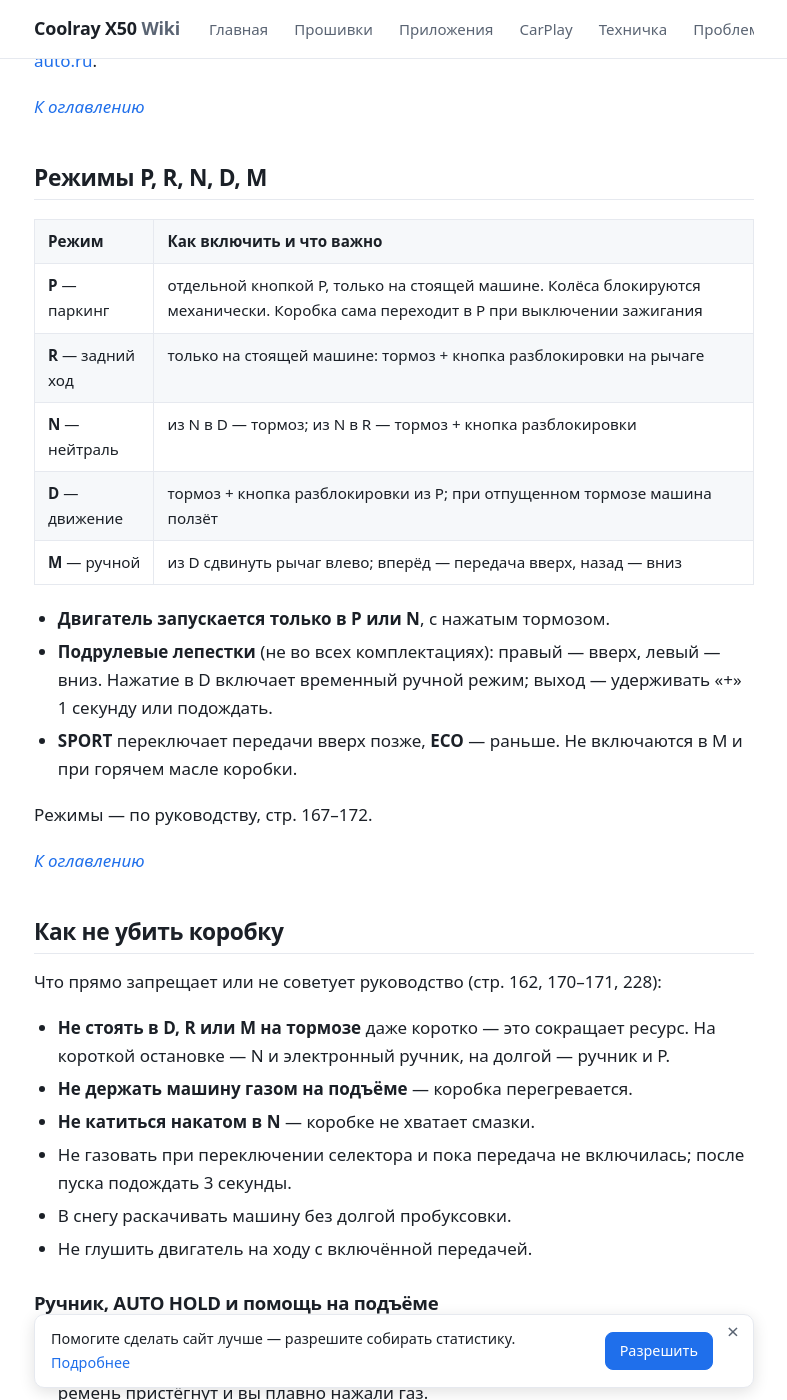
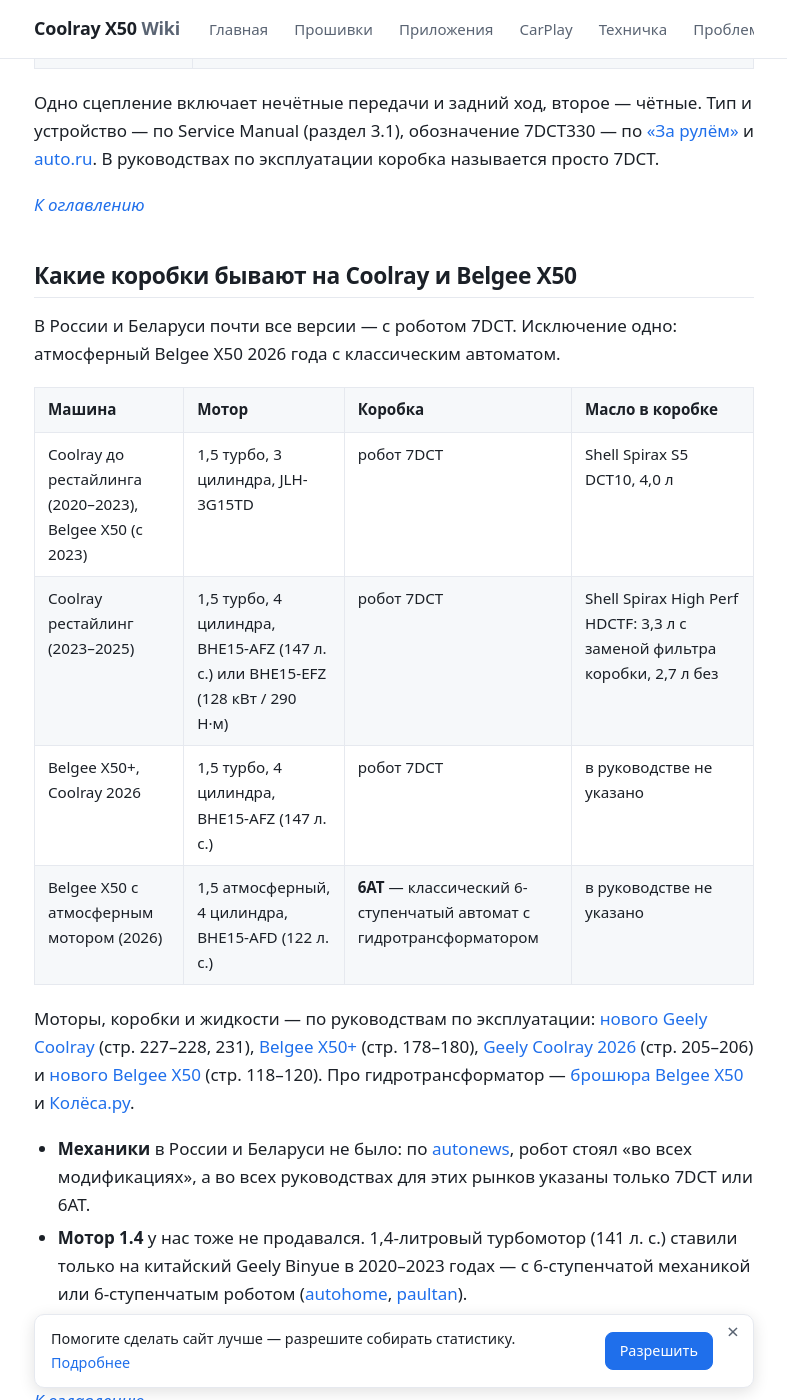
Before and after one commit to qttc/qttc.github.io, a Jekyll site: the page built from pages/dct.md, in a window 1280 px wide and 1400 px high, scrolled down 1643 px. Shown: the whole window, without its empty margins (246-1033 px from the left). Built offline with Jekyll 4.4.1, drawn with Linux system fonts in a browser that asks for light colours; some of the changed text lies outside the part shown.

Commit message:
7DCT: раздел «Какие коробки бывают» (7DCT, 6AT у атмосферного X50, масло рестайлинга HDCTF, механика и 1.4T — только Китай); versions: рестайлинг 147 л.с. — BHE15-AFZ

```diff
--- a/pages/dct.md
+++ b/pages/dct.md
@@ -2,11 +2,11 @@
 title: "Робот 7DCT Geely Coolray: режимы, замена масла, перегрев"
 layout: page
 permalink: /pages/dct/
-last_modified_at: 2026-11-13
+last_modified_at: 2026-11-20
 parent: /pages/parts/
 crumb: "Коробка 7DCT"
 faq: true
-description: "Роботизированная коробка 7DCT Geely Coolray / Belgee X50: как пользоваться P/R/N/D/M, EPB и AUTO HOLD, замена масла (сколько сливается, пробки, моменты), нужна ли адаптация, перегрев и коды ошибок, буксировка."
+description: "Роботизированная коробка 7DCT Geely Coolray / Belgee X50: как пользоваться P/R/N/D/M, EPB и AUTO HOLD, замена масла (сколько сливается, пробки, моменты), нужна ли адаптация, перегрев и коды ошибок, буксировка. Какие коробки бывают: 7DCT, автомат 6AT у атмосферного X50."
 ---
 
 # Робот 7DCT Geely Coolray / Belgee X50: режимы, масло, перегрев
@@ -34,7 +34,26 @@ description: "Роботизированная коробка 7DCT Geely Coolray
 | Привод сцеплений | электрогидравлический: два привода со своими блоками управления и бачками |
 | Охлаждение | электрический масляный насос и маслоохладитель, охлаждаемый антифризом двигателя |
 
-Одно сцепление включает нечётные передачи и задний ход, второе — чётные. Тип и устройство — по Service Manual (раздел 3.1), обозначение 7DCT330 — по [«За рулём»](https://www.zr.ru/content/articles/960251-skolko-prosluzhit-robot-geely-i-chery-prognoz/) и [auto.ru](https://auto.ru/mag/article/vsyo-o-nadyozhnosti-geely-coolray-i-pokoleniya-harakternye-problemy-kompaktnogo-krossovera/).
+Одно сцепление включает нечётные передачи и задний ход, второе — чётные. Тип и устройство — по Service Manual (раздел 3.1), обозначение 7DCT330 — по [«За рулём»](https://www.zr.ru/content/articles/960251-skolko-prosluzhit-robot-geely-i-chery-prognoz/) и [auto.ru](https://auto.ru/mag/article/vsyo-o-nadyozhnosti-geely-coolray-i-pokoleniya-harakternye-problemy-kompaktnogo-krossovera/). В руководствах по эксплуатации коробка называется просто 7DCT.
+
+_[К оглавлению](#оглавление)_
+
+## Какие коробки бывают на Coolray и Belgee X50
+
+В России и Беларуси почти все версии — с роботом 7DCT. Исключение одно: атмосферный Belgee X50 2026 года с классическим автоматом.
+
+| Машина | Мотор | Коробка | Масло в коробке |
+| --- | --- | --- | --- |
+| Coolray до рестайлинга (2020–2023), Belgee X50 (с 2023) | 1,5 турбо, 3 цилиндра, JLH-3G15TD | робот 7DCT | Shell Spirax S5 DCT10, 4,0 л |
+| Coolray рестайлинг (2023–2025) | 1,5 турбо, 4 цилиндра, BHE15-AFZ (147 л. с.) или BHE15-EFZ (128 кВт / 290 Н·м) | робот 7DCT | Shell Spirax High Perf HDCTF: 3,3 л с заменой фильтра коробки, 2,7 л без |
+| Belgee X50+, Coolray 2026 | 1,5 турбо, 4 цилиндра, BHE15-AFZ (147 л. с.) | робот 7DCT | в руководстве не указано |
+| Belgee X50 с атмосферным мотором (2026) | 1,5 атмосферный, 4 цилиндра, BHE15-AFD (122 л. с.) | **6AT** — классический 6-ступенчатый автомат с гидротрансформатором | в руководстве не указано |
+
+Моторы, коробки и жидкости — по руководствам по эксплуатации: [нового Geely Coolray](https://cdn.perxis.ru/originals/d1elmp8beucc73er1hd0/original) (стр. 227–228, 231), [Belgee X50+](https://cdn.perxis.ru/originals/d8632e8beucc73ceoa10/original) (стр. 178–180), [Geely Coolray 2026](https://cdn.perxis.ru/originals/d8fd7tobeucc73ceqlf0/original) (стр. 205–206) и [нового Belgee X50](https://cdn.perxis.ru/originals/db2g9t8beucc73boua9g/original) (стр. 118–120). Про гидротрансформатор — [брошюра Belgee X50](https://cdn.perxis.ru/originals/dapu0ugbeucc7399i5pg/original) и [Колёса.ру](https://www.kolesa.ru/news/popolnenie-v-rossiiskoi-lineike-u-krossovera-belgee-x50-poiavitsia-versiia-s-novoi-texnikoi).
+
+- **Механики** в России и Беларуси не было: по [autonews](https://www.autonews.ru/news/5eb2af8d9a794778e63086e1), робот стоял «во всех модификациях», а во всех руководствах для этих рынков указаны только 7DCT или 6AT.
+- **Мотор 1.4** у нас тоже не продавался. 1,4-литровый турбомотор (141 л. с.) ставили только на китайский Geely Binyue в 2020–2023 годах — с 6-ступенчатой механикой или 6-ступенчатым роботом ([autohome](https://www.autohome.com.cn/news/202108/1189514.html), [paultan](https://paultan.org/2020/04/20/2020-geely-binyue-pro-to-get-new-1-4t-mill-in-china/)).
+- Всё остальное на этой странице — про робот 7DCT дорестайлингового Coolray и Belgee X50.
 
 _[К оглавлению](#оглавление)_
 
@@ -87,6 +106,8 @@ _[К оглавлению](#оглавление)_
 | Интервал замены | 80 000–90 000 км или 4 года, что наступит раньше |
 | Пробки сливная и заливная | 40 Н·м, новые прокладки |
 | Мерная трубка | 6 Н·м |
+
+Это данные для Coolray до рестайлинга и Belgee X50. У рестайлингового Coolray 2023 другая жидкость — Shell Spirax High Perf HDCTF, 3,3 л с заменой фильтра коробки или 2,7 л без ([руководство](https://cdn.perxis.ru/originals/d1elmp8beucc73er1hd0/original), стр. 231).
 
 В Service Manual встречается и **4,5 л** — это объём новой, сухой коробки. При замене часть масла остаётся внутри, поэтому заливают меньше. Другие допуски и проверенные владельцами масла — на странице [масел и жидкостей](/pages/oil/#масло-в-коробку-допуски-и-объём).
 
@@ -172,7 +193,13 @@ _[К оглавлению](#оглавление)_
 ## Частые вопросы
 
 ### Какая коробка стоит на Geely Coolray?
-7-ступенчатый робот 7DCT с двумя мокрыми сцеплениями, обозначение 7DCT330 — входной момент до 330 Н·м. Разработка Geely.
+7-ступенчатый робот 7DCT с двумя мокрыми сцеплениями, обозначение 7DCT330 — входной момент до 330 Н·м. Разработка Geely. Он стоит на всех Coolray и Belgee X50 с турбомотором, включая рестайлинг, X50+ и Coolray 2026.
+
+### Бывает ли Coolray или Belgee X50 с механикой или мотором 1.4?
+В России и Беларуси — нет: только робот 7DCT, а у атмосферного Belgee X50 2026 — автомат 6AT. Мотор 1.4 турбо и механика были только у китайского Geely Binyue.
+
+### Какая коробка у Belgee X50 с атмосферным мотором?
+Классический 6-ступенчатый автомат 6AT с гидротрансформатором, в паре с мотором BHE15-AFD на 122 л. с. Какое масло в него заливать, в руководстве по эксплуатации не указано.
 
 ### Сколько масла в коробке 7DCT?
 По руководству — 4,0 л Shell Spirax S5 DCT10. 4,5 л — это объём новой сухой коробки. При замене, по опыту владельцев, сливается 2,7–4 л; заливают столько же, до перелива из контрольного отверстия.
```
Also changed, not shown: pages/versions.md (+3 -3 lines).
